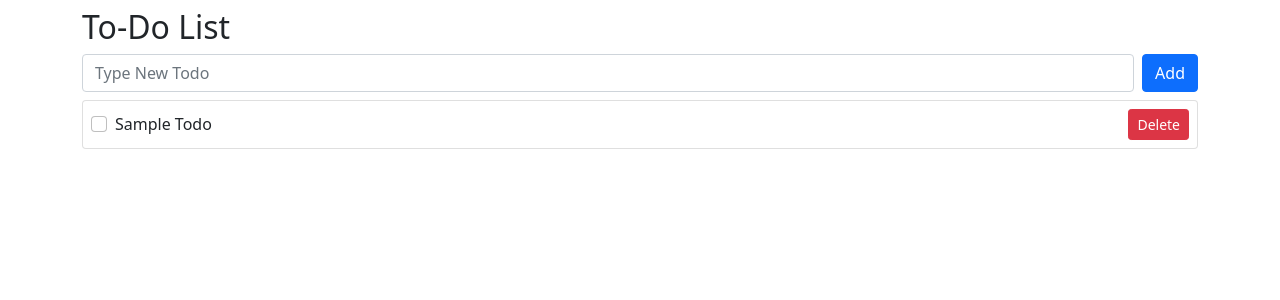
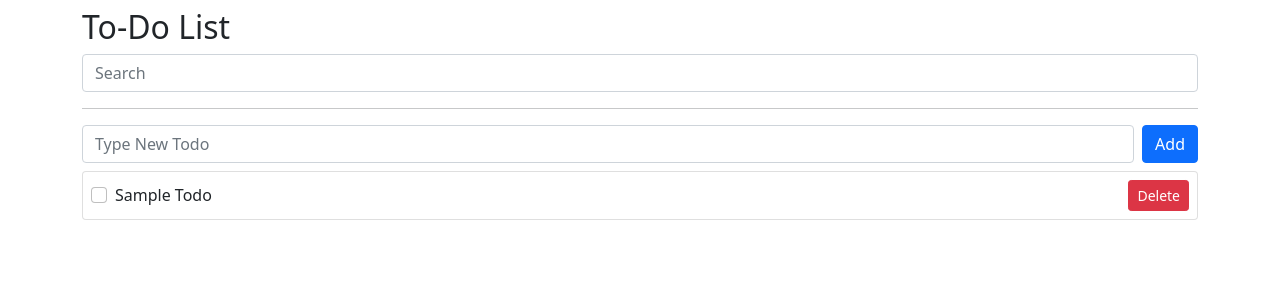
Before and after one commit to okyungjin/vue3-todo, a Vue app: page / in a window 1280 px wide. Shown: the top 300 px of the page. Built offline with nearby package versions, Linux system fonts and the light colour scheme.

Commit message:
SearchBar 추가

```diff
--- a/src/App.vue
+++ b/src/App.vue
@@ -1,21 +1,35 @@
 <template>
   <div class="container">
     <h2 class="mt-2">To-Do List</h2>
+
+    <input
+      class="form-control mb-2"
+      type="text"
+      v-model="searchText"
+      placeholder="Search">
+    <hr />
+
     <TodoSimpleForm @add-todo="addTodo"></TodoSimpleForm>
-    <TodoList :todos="todos" @toggle-todo="toggleTodo" @delete-todo="deleteTodo"></TodoList>
+    <TodoList :todos="filteredTodos" @toggle-todo="toggleTodo" @delete-todo="deleteTodo"></TodoList>
   </div>
 </template>
 
 <script>
-import { ref } from 'vue';
+import { ref, computed } from 'vue';
 import TodoSimpleForm from './components/TodoSimpleForm.vue';
 import TodoList from './components/TodoList.vue';
 
 export default {
   setup() {
+    const searchText = ref('');
+
     const todos = ref([
       { id: Date.now(), title: 'Sample Todo', done: false },
     ]);
+
+    const filteredTodos = computed(
+      () => todos.value.filter((todo) => todo.title.includes(searchText.value)),
+    );
 
     const addTodo = (todo) => todos.value.push(todo);
 
@@ -26,6 +40,8 @@ export default {
     };
 
     return {
+      searchText,
+      filteredTodos,
       todos,
       addTodo,
       deleteTodo,
--- a/src/components/TodoList.vue
+++ b/src/components/TodoList.vue
@@ -1,5 +1,7 @@
 <template>
-  <div v-if="!todos.length" class="mt-2">추가된 Todo가 없습니다.</div>
+  <div v-if="!todos.length" class="mt-2">
+    There is nothing to display.
+  </div>
   <div v-for="(todo, index) in todos" :key="todo.id" class="card mt-2">
     <div class="card-body p-2 d-flex align-items-center">
       <div class="form-check flex-grow-1">
```
Also changed, not shown: src/components/SearchBar.vue (deleted, +0 -21 lines).
